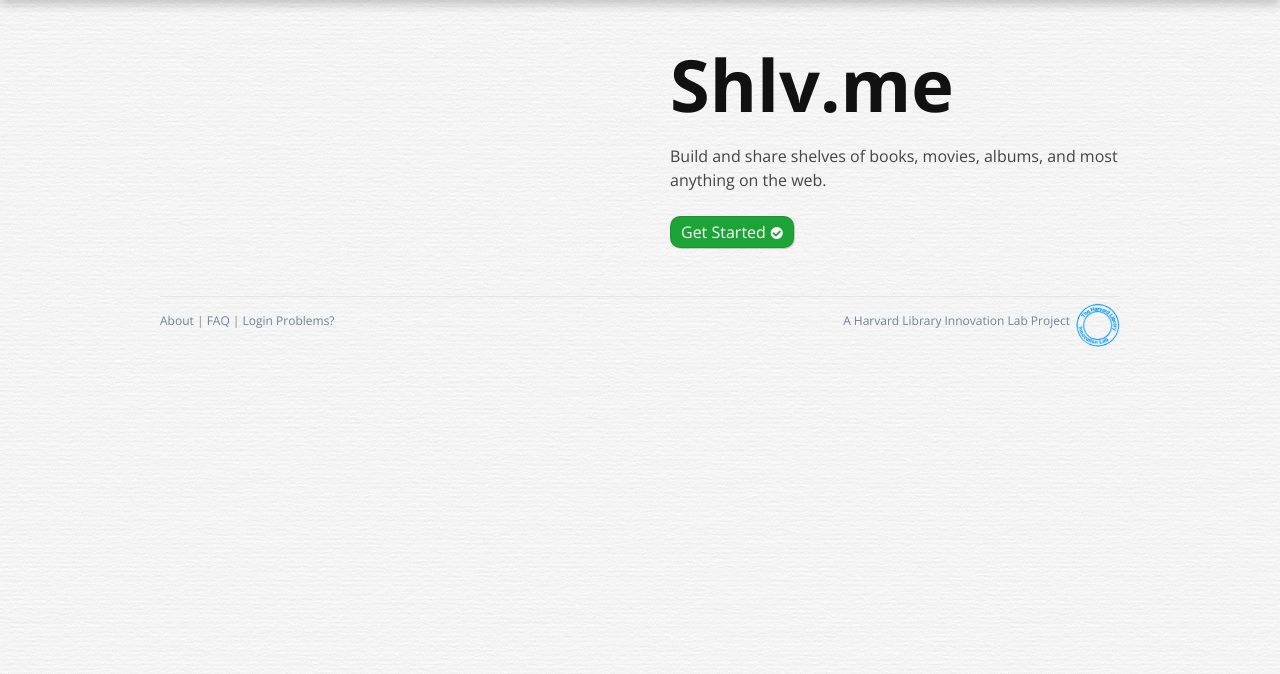
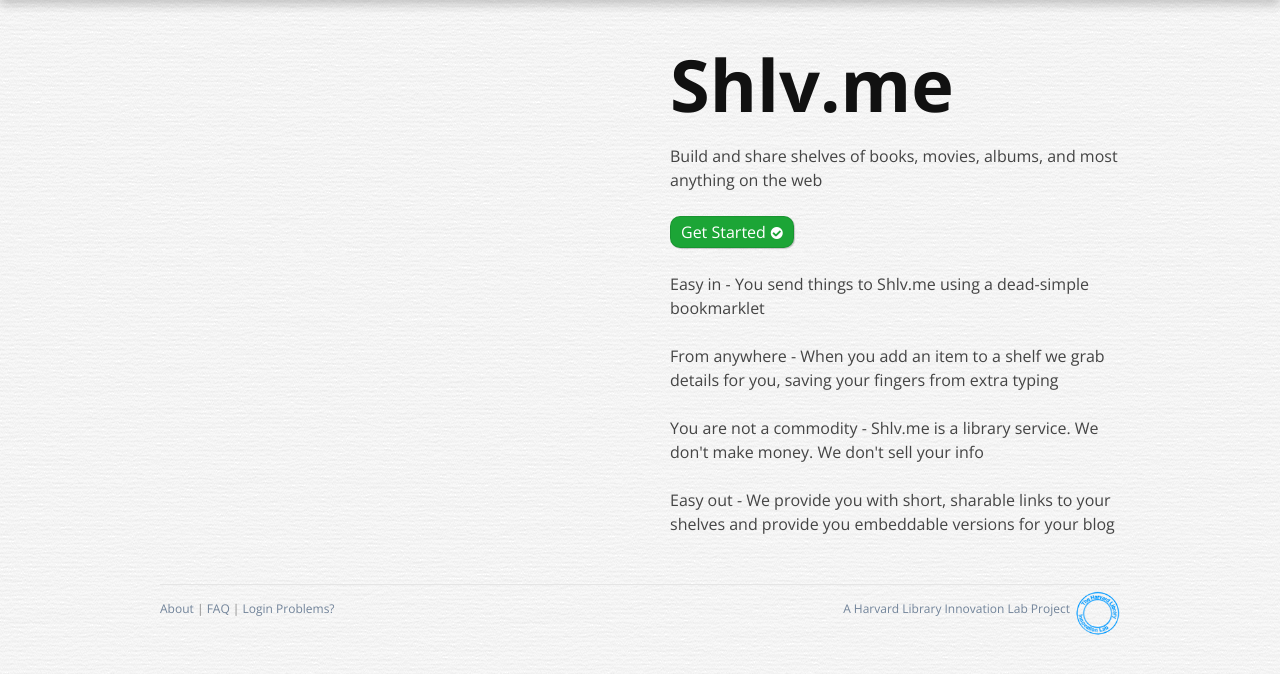
Before and after one commit to harvard-lil/shelfio, a Django app: template lil/shlvme/templates/index.html in a window 1280 px wide. Shown: the part 49-723 px from the top of the page. Run offline with Django 3.2, Linux system fonts and the light colour scheme; the template is opened without the code that fills it, so the values that code supplies are empty; parts of the project's set-up code (start-up, migrations or seed data) failed here and were passed over; some libraries are stand-ins or nearby versions.

Commit message:
added app highlights to the landing page

```diff
--- a/lil/shlvme/templates/index.html
+++ b/lil/shlvme/templates/index.html
@@ -4,9 +4,14 @@
 	<article class="half-half welcome">
 		<section class="right-column">
 			<h1>Shlv.me</h1>
-			<p>Build and share shelves of books, movies, albums, and most anything on the web.</p>
+			<p>Build and share shelves of books, movies, albums, and most anything on the web</p>
 			<p><a href="{% url process_register %}" class="button positive icon-ok immediate">Get Started</a></p>
-			<!-- <video src="http://clips.vorwaerts-gmbh.de/VfE_html5.mp4" width="100%" controls></video> -->
+
+
+			<p>Easy in - You send things to Shlv.me using a dead-simple bookmarklet</p>
+			<p>From anywhere - When you add an item to a shelf we grab details for you, saving your fingers from extra typing</p>
+			<p>You are not a commodity - Shlv.me is a library service. We don't make money. We don't sell your info</p>
+			<p>Easy out - We provide you with short, sharable links to your shelves and provide you embeddable versions for your blog</p>
 		</section>
 
 		<section class="left-column">
```
